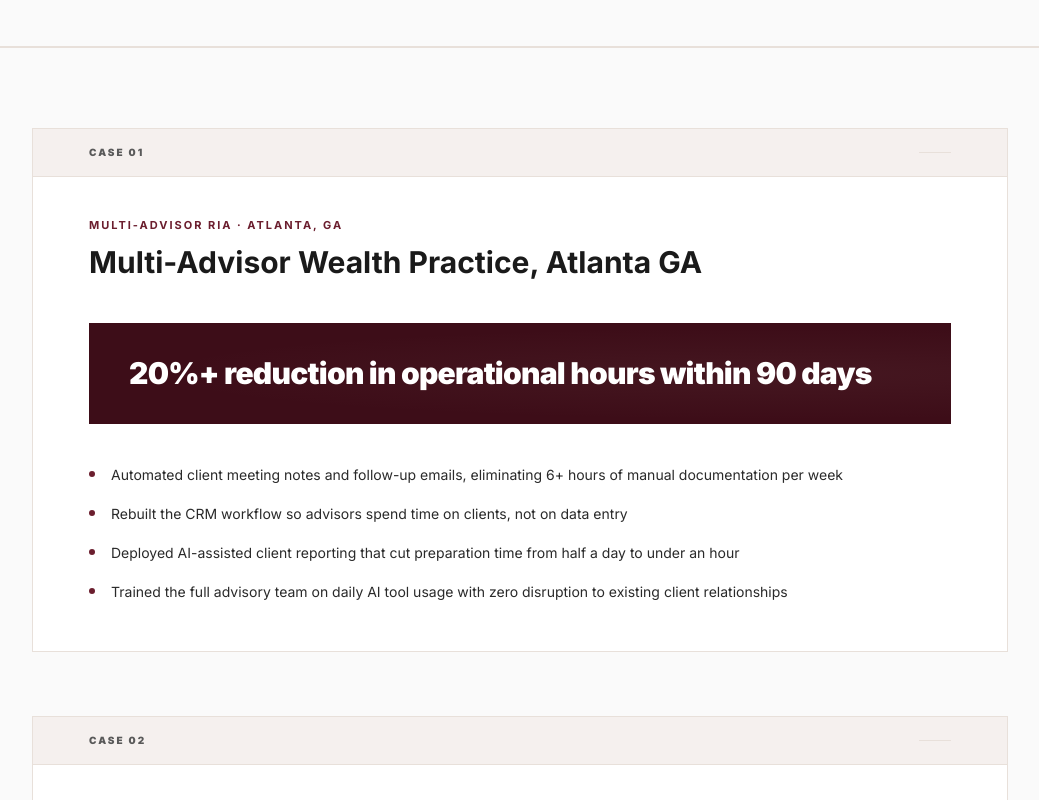
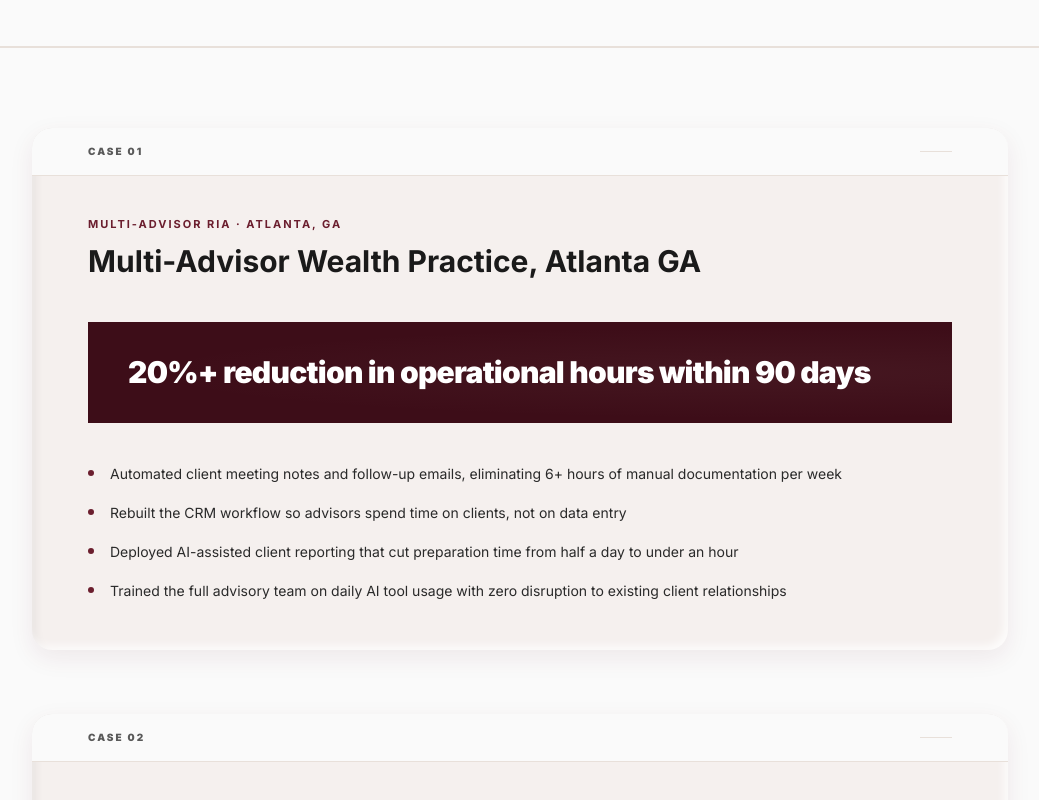
Before and after one commit to vishwarajan08-oss/vishwa-ai-website, a Next.js app: page /results in a window 1280 px wide. Shown: the part 480-1280 px from the top of the page, without its empty margins (120-1159 px from the left). Built offline with nearby package versions, Linux system fonts and the light colour scheme.

Commit message:
feat: clay treatment on case study cards
Rounded-[20px] + clay shadows on track record cards. Case strip
background swapped to bg-bg (lighter) to contrast against the
warm bg-bg-alt card body.

Co-Authored-By: Claude Sonnet 4.6 <noreply@anthropic.com>

```diff
--- a/components/TrackRecord.js
+++ b/components/TrackRecord.js
@@ -7,6 +7,9 @@ import { viewport } from "@/lib/animations";
 import Testimonials from "@/components/Testimonials";
 
 const EASE = [0.25, 0.46, 0.45, 0.94];
+
+const SHADOW_CLAY = "0 8px 24px rgba(107,30,46,0.08), inset -4px -4px 8px rgba(255,255,255,0.8), inset 4px 4px 8px rgba(0,0,0,0.06)";
+const SHADOW_CLAY_HOVER = "0 14px 36px rgba(107,30,46,0.12), inset -5px -5px 10px rgba(255,255,255,0.85), inset 5px 5px 10px rgba(0,0,0,0.08)";
 
 const cardVariant = {
   hidden: { opacity: 0, y: 40 },
@@ -40,18 +43,19 @@ export default function TrackRecord() {
                 whileInView="visible"
                 viewport={{ once: true, margin: "-80px" }}
                 whileHover={{
-                  y: -6,
-                  boxShadow: "0 12px 32px rgba(61,13,24,0.13)",
+                  y: -4,
+                  boxShadow: SHADOW_CLAY_HOVER,
                   transition: { duration: 0.2, ease: "easeOut" },
                 }}
-                className="bg-white border border-divider relative group"
+                className="bg-bg-alt relative group rounded-[20px] overflow-hidden"
+                style={{ boxShadow: SHADOW_CLAY }}
               >
                 <span
                   className="absolute top-0 inset-x-0 h-[2px] bg-burgundy opacity-0 group-hover:opacity-100 transition-opacity duration-200 z-10 pointer-events-none"
                   aria-hidden="true"
                 />
                 {/* Case index strip */}
-                <div className="px-10 md:px-14 py-4 border-b border-divider bg-bg-alt flex items-center justify-between">
+                <div className="px-10 md:px-14 py-4 border-b border-divider bg-bg flex items-center justify-between">
                   <span className="text-[10px] font-black tracking-[0.2em] uppercase text-[#595959]">
                     Case {String(index + 1).padStart(2, "0")}
                   </span>
```
